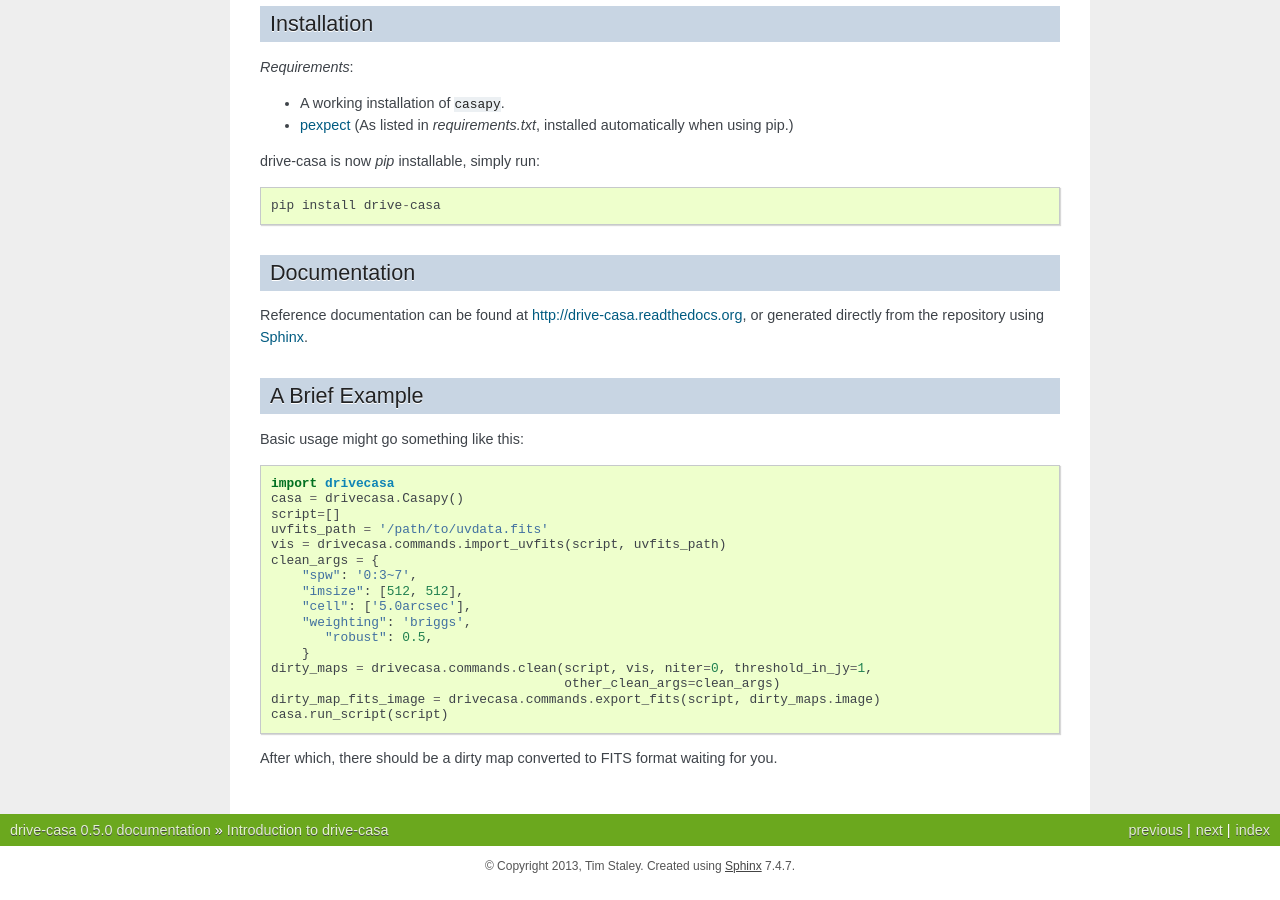
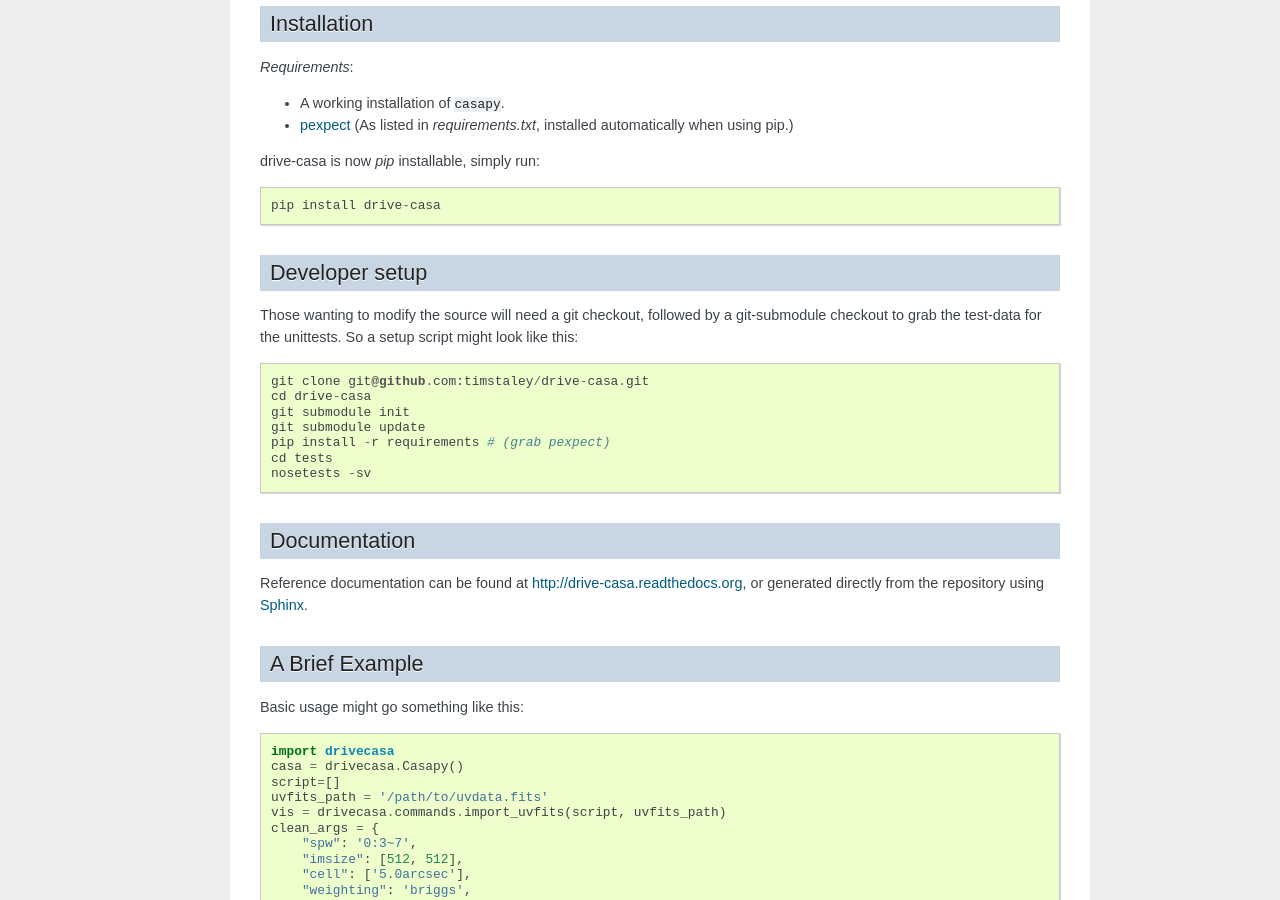
Before and after one commit to timstaley/drive-casa, a Sphinx documentation site: the page built from documentation/source/introduction.rst, in a window 1280 px wide and 900 px high, scrolled down 924 px. Built offline with Sphinx 7.4.7, drawn with Linux system fonts in a browser that asks for light colours; formulas are drawn with MathJax 3; the version number is read from the project's files by our own code.

Commit message:
Note git-submodule checkout for test-data.

```diff
--- a/documentation/source/introduction.rst
+++ b/documentation/source/introduction.rst
@@ -73,9 +73,22 @@ Installation
 
 drive-casa is now `pip` installable, simply run::
 
- pip install drive-casa
+    pip install drive-casa
 
 
+Developer setup
+---------------
+Those wanting to modify the source will need a git checkout,
+followed by a git-submodule checkout to grab the test-data for the
+unittests. So a setup script might look like this::
+
+    git clone git@github.com:timstaley/drive-casa.git
+    cd drive-casa
+    git submodule init
+    git submodule update
+    pip install -r requirements # (grab pexpect)
+    cd tests
+    nosetests -sv
 
 Documentation
 -------------
```
